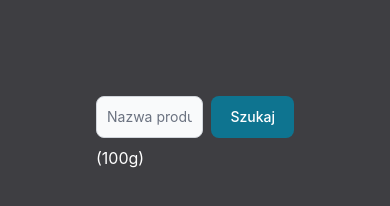
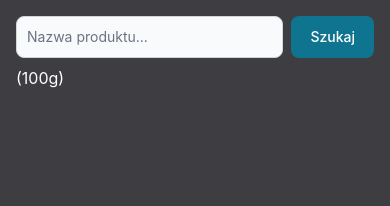
Before and after one commit to mvkvo/fooddata, a Gatsby site: page / in a window 390 px wide. Built offline with nearby package versions, Linux system fonts and the light colour scheme; Gatsby itself is replaced by a stand-in of ours.

Commit message:
mobile view fix

```diff
--- a/src/pages/index.tsx
+++ b/src/pages/index.tsx
@@ -6,7 +6,7 @@ import Search from '../components/Search/search';
 
 const pageStyles = {
   color: '#ffffff',
-  padding: 96,
+  padding: 16,
   fontFamily: '-apple-system, Roboto, sans-serif, serif',
   backgroundColor: '#3e3e42',
   minHeight: '100vh',
@@ -16,7 +16,9 @@ const IndexPage: FC<PageProps> = () => {
   const [searchedItem, setSearchedItem] = useState('Cheddar');
 
   return (
-    <main style={pageStyles}>
+    <main
+      style={pageStyles}
+      className='md:p-16'>
       <Search />
     </main>
   );
```
